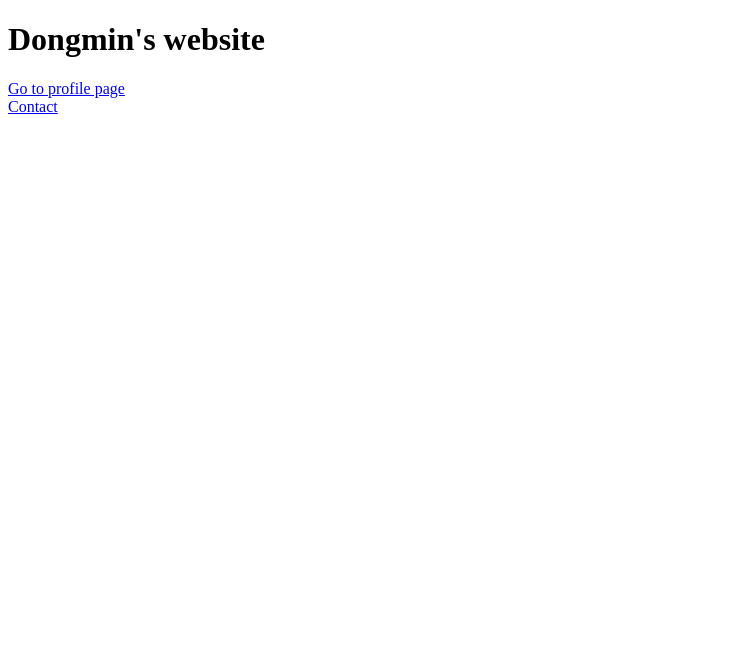
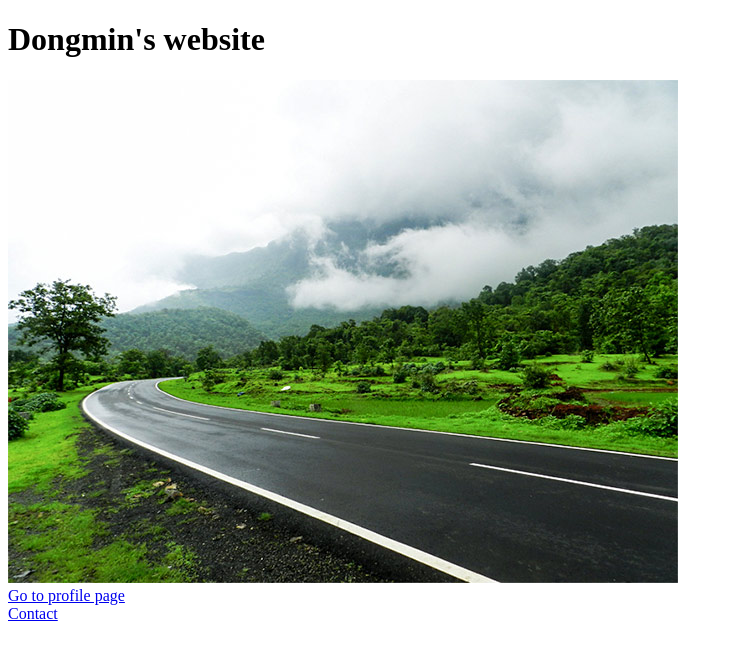
Before and after one commit to ddongmin1223/ddongmin1223.github.io, a plain HTML site: page index.html in a window 1280 px wide. Shown: the whole page, without its empty margins (0-733 px from the left). Drawn offline with Linux system fonts and the light colour scheme.

Commit message:
Put images in

```diff
--- a/index.html
+++ b/index.html
@@ -5,6 +5,8 @@
 </head>
 <body>
     <h1>Dongmin's website</h1>
+    <img src="images/street.jpg">
+    <br>
     <a href="profile.html">Go to profile page</a>
     <br>
     <a href="contact.html">Contact</a>
```
Also changed, not shown: images/street.jpg (added).
